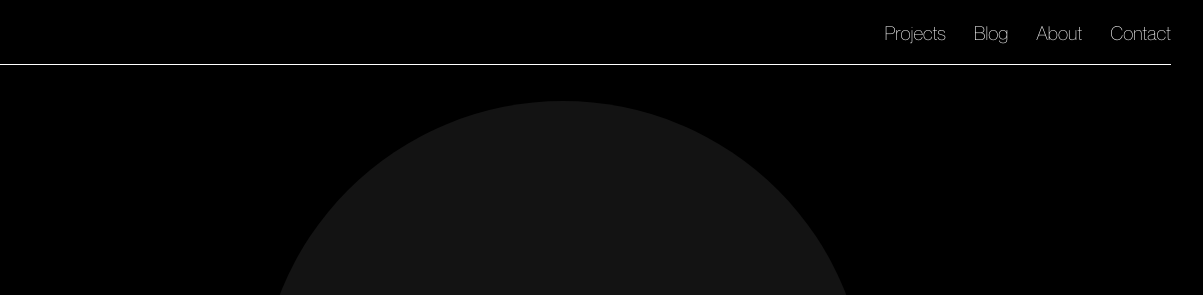
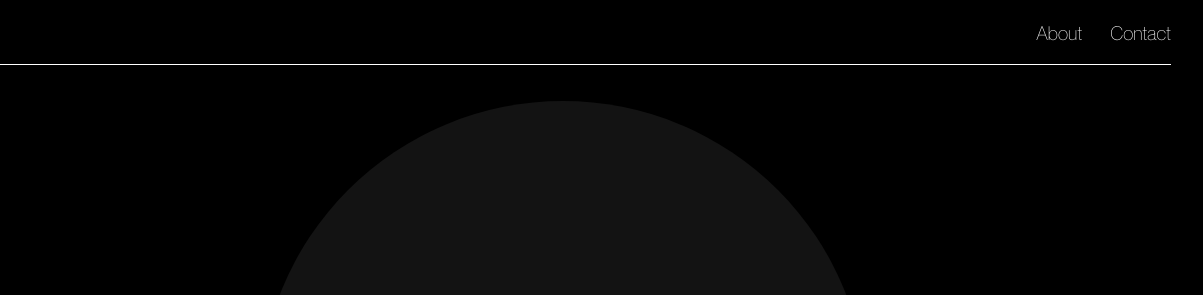
Before and after one commit to AlbGarciam/AlbGarciam, a Gatsby site: page / in a window 1280 px wide. Shown: the top 295 px of the page, 77-1280 px from the left. Built offline with nearby package versions, Linux system fonts and the light colour scheme; Gatsby itself is replaced by a stand-in of ours.

Commit message:
remove projects & blog

```diff
--- a/package.json
+++ b/package.json
@@ -12,7 +12,8 @@
     "start": "gatsby develop",
     "build": "gatsby build",
     "serve": "gatsby serve",
-    "clean": "gatsby clean"
+    "clean": "gatsby clean",
+    "deploy": "gatsby build --prefix-paths && gh-pages -d public"
   },
   "dependencies": {
     "gatsby": "^4.15.2",
@@ -26,5 +27,8 @@
     "react": "^18.1.0",
     "react-dom": "^18.1.0",
     "react-helmet": "^6.1.0"
+  },
+  "devDependencies": {
+    "gh-pages": "^4.0.0"
   }
 }
--- a/src/molecules/NavBar/index.js
+++ b/src/molecules/NavBar/index.js
@@ -25,8 +25,8 @@
   getLargeNavBar() {
     return (
       <div className="nav-bar-items-container">
-        <NavBarItem title="Projects" destination="/projects" />
-        <NavBarItem title="Blog" destination="/blog" />
+        {/* <NavBarItem title="Projects" destination="/projects" /> */}
+        {/* <NavBarItem title="Blog" destination="/blog" /> */}
         <NavBarItem title="About" destination="/about" />
         <NavBarItem title="Contact" destination="/contact" />
       </div>
```
Also changed, not shown: 1 other file.
